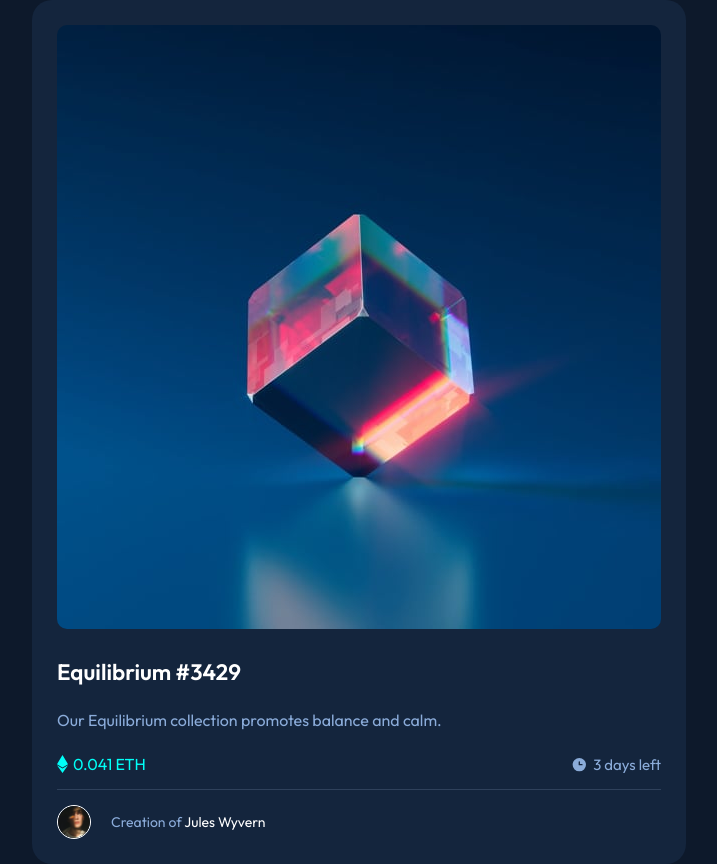
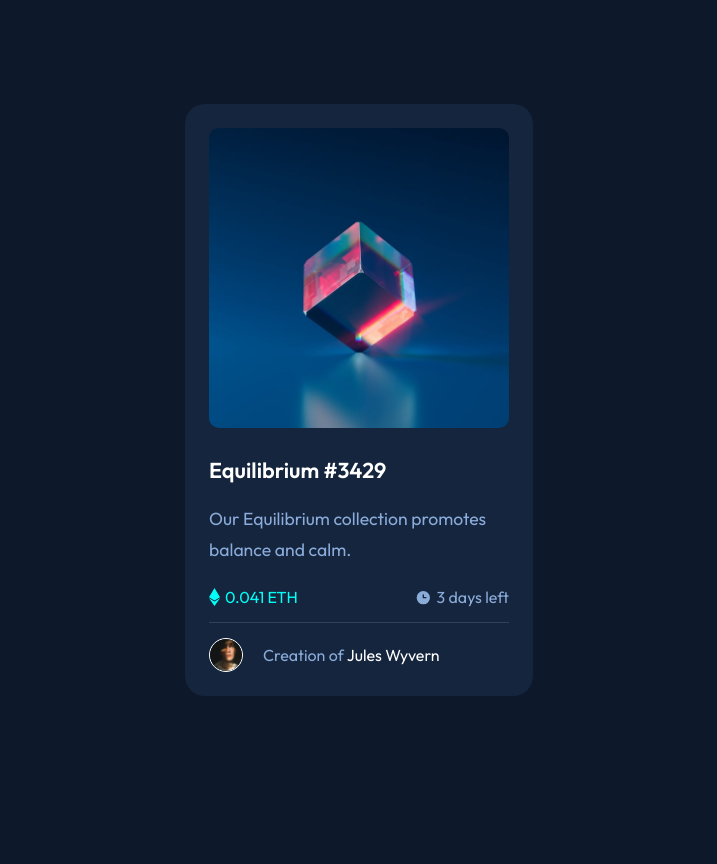
Before and after one commit to anhvu1012/NFT-Preview-Card-Component, a plain HTML site: page index.html in a window 1280 px wide. Shown: the whole page, without its empty margins (281-998 px from the left). After the commit the page ends 800 px from the top, so only its background shows below. Drawn offline with Linux system fonts and the light colour scheme.

Commit message:
Finish desktop styling

```diff
--- a/styles.scss
+++ b/styles.scss
@@ -43,12 +43,13 @@ body{
 main{
   background-color: $card-bg;
   border-radius: 20px;
-  margin: auto 25px;
-  padding: 25px;
+  margin: auto 1.5em;
+  padding: 1.5em;
+  max-width: 300px;
 
   .image-wrapper{
     border-radius: 10px;
-    margin-bottom: 25px;
+    margin-bottom: 1.5em;
     position: relative;
     cursor: pointer;
 
@@ -78,9 +79,9 @@ main{
   .preview-info{
     .name{
       color: $white;
-      font-size: 1.4em;
+      font-size: 1.35em;
       font-weight: 600;
-      margin-bottom: 20px;
+      margin-bottom: 0.9em;
       cursor: pointer;
 
       &:hover{
@@ -90,12 +91,12 @@ main{
 
     .description{
       line-height: 1.75;
-      margin-bottom: 20px;
+      margin-bottom: 1.25em;
     }
 
     .ETH-clock-section{
       justify-content: space-between;
-      margin-bottom: 15px;
+      margin-bottom: 0.9em;
 
       &>div{
         column-gap: 5px;
@@ -104,8 +105,8 @@ main{
           color: $cyan-400;
         }
 
-        .time-left{
-          font-size: 15px;
+        .ethereum, .time-left{
+          font-size: 0.9em;
         }
       }
     }
@@ -118,7 +119,7 @@ main{
   }
 
   .account-info{
-    margin-top: 15px;
+    margin-top: 0.9em;
     align-items: center;
     column-gap: 20px;
 
@@ -129,7 +130,7 @@ main{
     }
 
     .account-info-description{
-      font-size: 14px;
+      font-size: 0.85em;
       .account-name{
         color: $white;
         cursor: pointer;
@@ -141,3 +142,27 @@ main{
     }
   }
 }
+
+@media screen and (min-width: 56.25em) {
+  main{
+    .preview-info{
+      .description{
+        font-size: 1.1em;
+      }
+
+      .ETH-clock-section{
+        &>div{
+            .ethereum, .time-left{
+            font-size: 1em;
+          }
+        }
+      }
+    }
+
+    .account-info{
+      .account-info-description{
+        font-size: 1em;
+      }
+    }
+  }
+}
```
Also changed, not shown: styles/styles.css, 1 other file.
